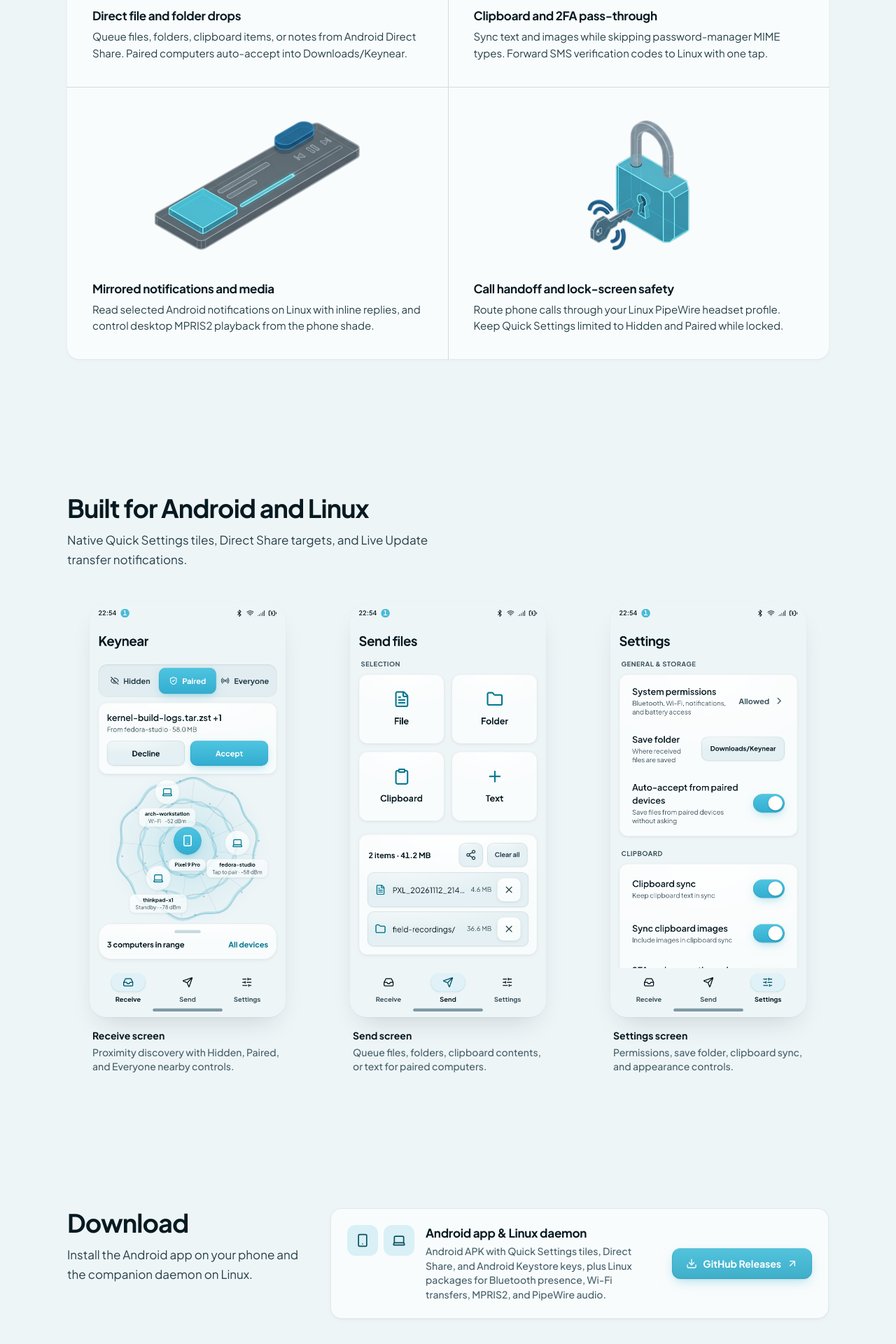
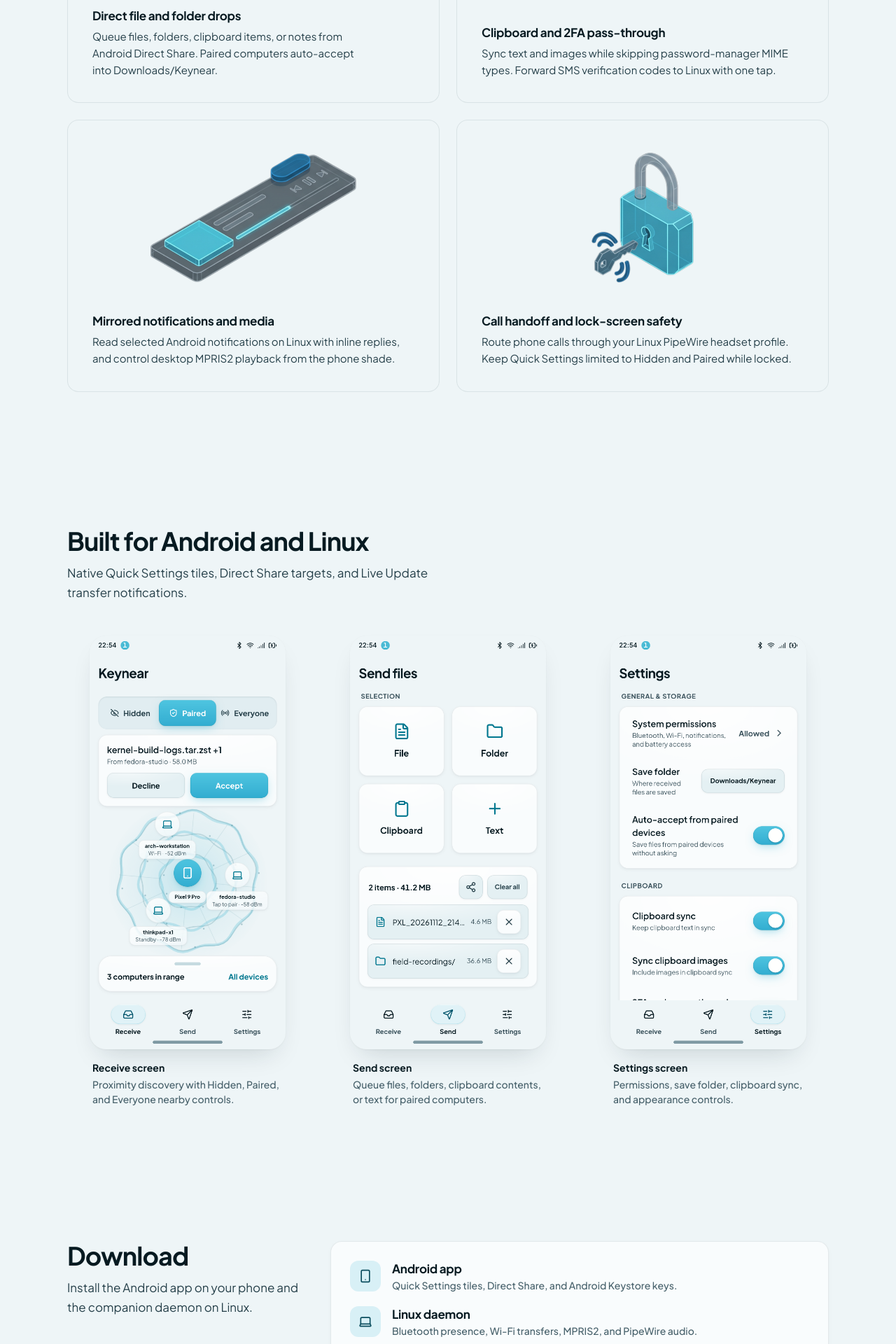
Before and after one commit to hydrafog/keynear, a React (Vite) app in the folder design/website/: page / in a window 1280 px wide. Shown: the part 1780-3700 px from the top of the page at 70% size. Built offline with nearby package versions, Linux system fonts and the light colour scheme.

Commit message:
fix: refine wireframe cards and download layout [add-website-in-design-261124]

```diff
--- a/design/website/src/sections/Download.tsx
+++ b/design/website/src/sections/Download.tsx
@@ -15,36 +15,45 @@ export function Download() {
 
         <div className="min-w-0 lg:col-span-8">
           <Reveal delay={60}>
-            <div className="kn-surface kn-card-lift flex flex-col justify-between gap-6 rounded-2xl p-6 sm:flex-row sm:items-center">
-              <div className="flex min-w-0 items-start gap-4">
-                <div className="flex shrink-0 items-center gap-2">
-                  <span className="kn-accent-tonal inline-flex h-11 w-11 items-center justify-center rounded-xl">
+            <div className="kn-surface kn-card-lift flex flex-col gap-6 rounded-2xl p-6 sm:p-7">
+              <div className="flex flex-col gap-5">
+                <div className="flex items-start gap-4">
+                  <span className="kn-accent-tonal inline-flex h-11 w-11 shrink-0 items-center justify-center rounded-xl">
                     <Smartphone className="h-5 w-5" aria-hidden="true" />
                   </span>
-                  <span className="kn-accent-tonal inline-flex h-11 w-11 items-center justify-center rounded-xl">
-                    <Laptop className="h-5 w-5" aria-hidden="true" />
-                  </span>
-                </div>
                   <div className="min-w-0">
-                  <h3 className="kn-heading">Android app &amp; Linux daemon</h3>
-                  <p className="kn-caption mt-1 kn-text-muted">
-                    Android APK with Quick Settings tiles, Direct Share, and Android Keystore keys,
-                    plus Linux packages for Bluetooth presence, Wi-Fi transfers, MPRIS2, and
-                    PipeWire audio.
+                    <h3 className="kn-heading">Android app</h3>
+                    <p className="kn-caption mt-0.5 kn-text-muted">
+                      Quick Settings tiles, Direct Share, and Android Keystore keys.
                     </p>
                   </div>
                 </div>
 
+                <div className="flex items-start gap-4">
+                  <span className="kn-accent-tonal inline-flex h-11 w-11 shrink-0 items-center justify-center rounded-xl">
+                    <Laptop className="h-5 w-5" aria-hidden="true" />
+                  </span>
+                  <div className="min-w-0">
+                    <h3 className="kn-heading">Linux daemon</h3>
+                    <p className="kn-caption mt-0.5 kn-text-muted">
+                      Bluetooth presence, Wi-Fi transfers, MPRIS2, and PipeWire audio.
+                    </p>
+                  </div>
+                </div>
+              </div>
+
+              <div>
                 <a
                   href={LINKS.releases}
                   target="_blank"
                   rel="noreferrer"
-                className="kn-btn-primary kn-interactive kn-press inline-flex min-h-[44px] shrink-0 items-center justify-center gap-2 rounded-xl px-5 text-sm font-bold"
+                  className="kn-btn-primary kn-interactive kn-press inline-flex min-h-[46px] w-full items-center justify-center gap-2 rounded-xl px-5 text-sm font-bold sm:w-auto"
                 >
                   <DownloadIcon className="h-4 w-4" aria-hidden="true" />
-                <span>GitHub Releases</span>
+                  <span>Download from GitHub Releases</span>
                   <ArrowUpRight className="h-4 w-4" aria-hidden="true" />
                 </a>
+              </div>
             </div>
           </Reveal>
         </div>
--- a/design/website/src/styles/index.css
+++ b/design/website/src/styles/index.css
@@ -143,11 +143,7 @@
 .kn-wireframe-grid {
   display: grid;
   grid-template-columns: 1fr;
-  gap: 1px;
-  background-color: var(--kn-hairline);
-  border-radius: 16px;
-  box-shadow: var(--kn-shadow-surface), var(--kn-rim-surface);
-  overflow: hidden;
+  gap: 20px;
 }
 
 .kn-wireframe-cell {
@@ -155,17 +151,21 @@
   flex-direction: column;
   justify-content: space-between;
   padding: 28px;
-  background-color: var(--kn-surface);
-  transition: background-color 220ms ease;
+  border-radius: 16px;
+  background-color: var(--kn-canvas);
+  box-shadow: var(--kn-rim-surface);
+  transition: background-color 220ms ease, box-shadow 220ms ease;
 }
 
 .kn-wireframe-cell:hover {
-  background-color: var(--kn-surface-hover);
+  background-color: var(--kn-surface);
+  box-shadow: var(--kn-shadow-surface), var(--kn-rim-surface);
 }
 
 @media (min-width: 640px) {
   .kn-wireframe-grid {
     grid-template-columns: repeat(2, minmax(0, 1fr));
+    gap: 24px;
   }
 
   .kn-wireframe-cell {
```
Lines whose indentation alone changed are shown as unchanged.
